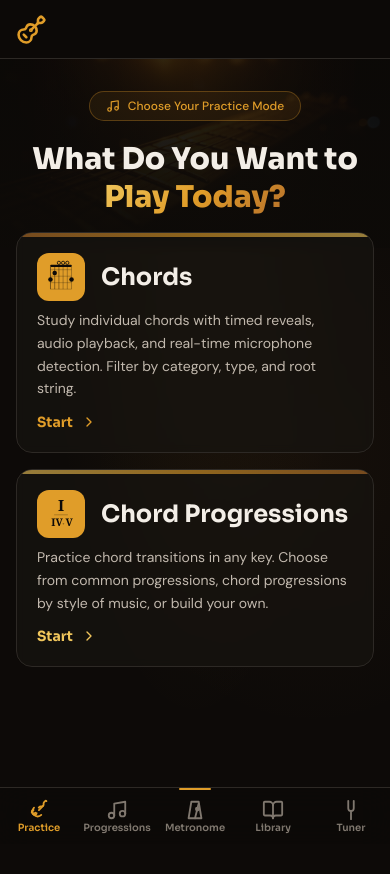
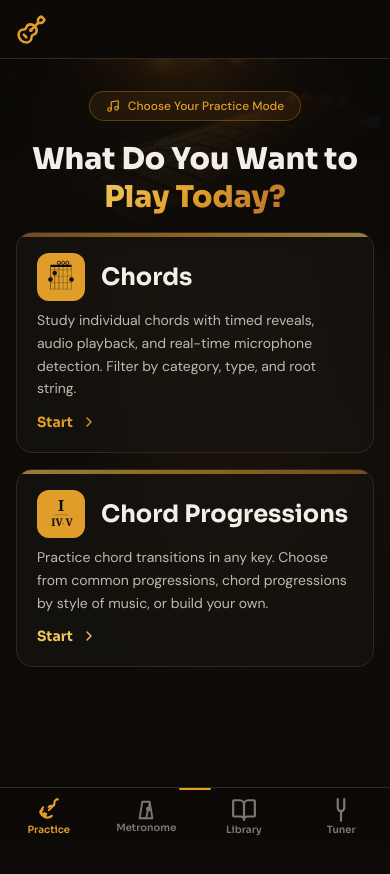
Before and after one commit to randysoller/FretMaster, a React (Vite) app: page / in a window 390 px wide. Shown: the top 874 px of the page. Built offline with nearby package versions, Linux system fonts and the light colour scheme.

Commit message:
Restore desktop metronome and streamline mobile tab bar

```diff
--- a/src/components/layout/Header.tsx
+++ b/src/components/layout/Header.tsx
@@ -1,5 +1,6 @@
 import { Link, useLocation, useNavigate } from 'react-router-dom';
 import { Guitar, BookOpen, PenTool } from 'lucide-react';
+import MetronomeDropdown from '@/components/features/MetronomeDropdown';
 
 
 function TuningForkIcon({ className }: { className?: string }) {
@@ -57,6 +58,7 @@ export default function Header() {
           </button>
 
           <div className="hidden sm:flex items-center gap-[6px]">
+          <MetronomeDropdown position="top" />
           {navLinks.map((link) => {
             const isActive = link.matchPaths.includes(location.pathname);
             return (
--- a/src/components/layout/MobileTabBar.tsx
+++ b/src/components/layout/MobileTabBar.tsx
@@ -1,5 +1,5 @@
 import { Link, useLocation } from 'react-router-dom';
-import { BookOpen, Music } from 'lucide-react';
+import { BookOpen } from 'lucide-react';
 import MetronomeDropdown from '@/components/features/MetronomeDropdown';
 
 function TuningForkIcon({ className }: { className?: string }) {
@@ -24,8 +24,7 @@ function GuitarIcon({ className }: { className?: string }) {
 }
 
 const leftTabs = [
-  { to: '/', label: 'Practice', icon: GuitarIcon, matchPaths: ['/', '/chord-practice', '/practice'] },
-  { to: '/progressions', label: 'Progressions', icon: Music, matchPaths: ['/progressions'] },
+  { to: '/', label: 'Practice', icon: GuitarIcon, matchPaths: ['/', '/chord-practice', '/practice', '/progressions'] },
 ] as const;
 
 const rightTabs = [
@@ -51,7 +50,7 @@ export default function MobileTabBar() {
             : 'text-[hsl(var(--text-muted))] active:text-[hsl(var(--text-default))]'
         }`}
       >
-        <Icon className="size-[22px]" />
+        <Icon className="size-[26px]" />
         <span className="text-[10px] font-display font-semibold leading-none">{tab.label}</span>
         {isActive && (
           <span className="absolute top-0 left-1/2 -translate-x-1/2 w-8 h-[2px] rounded-full bg-[hsl(var(--color-primary))]" />
@@ -62,7 +61,7 @@ export default function MobileTabBar() {
 
   return (
     <nav className="fixed bottom-0 left-0 right-0 z-50 sm:hidden border-t border-[hsl(var(--border-subtle))] bg-[hsl(var(--bg-base)/0.92)] backdrop-blur-lg safe-area-bottom">
-      <div className="grid grid-cols-5 h-[56px]">
+      <div className="grid grid-cols-4 h-[56px]">
         {leftTabs.map(renderTab)}
         {/* Center metronome */}
         <div className="flex flex-col items-center justify-center">
```
